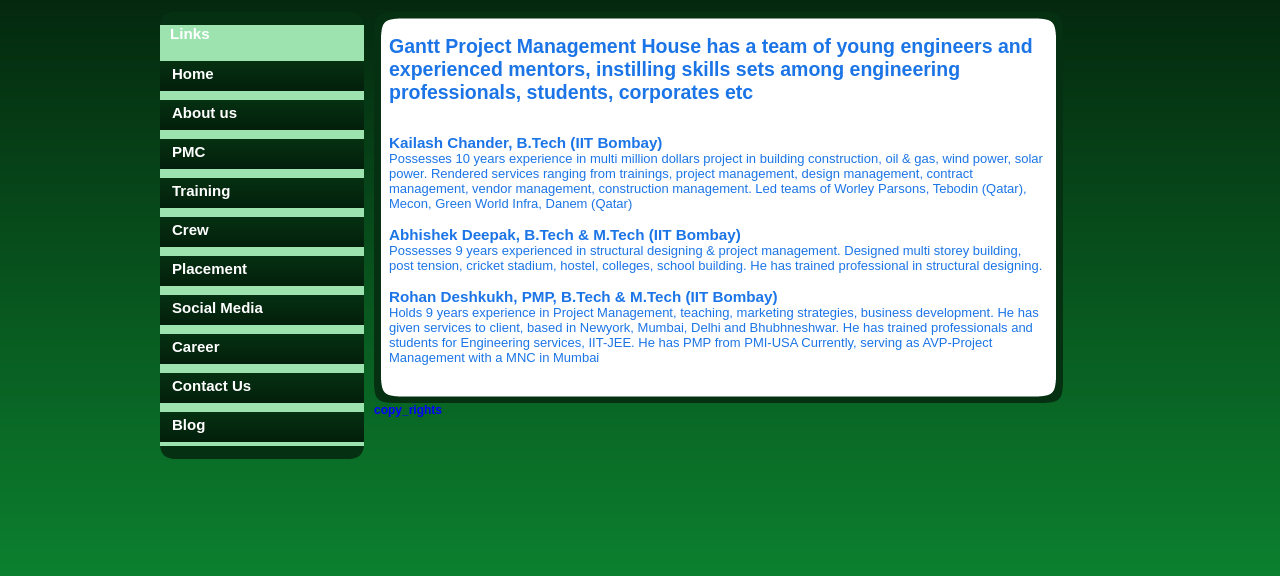
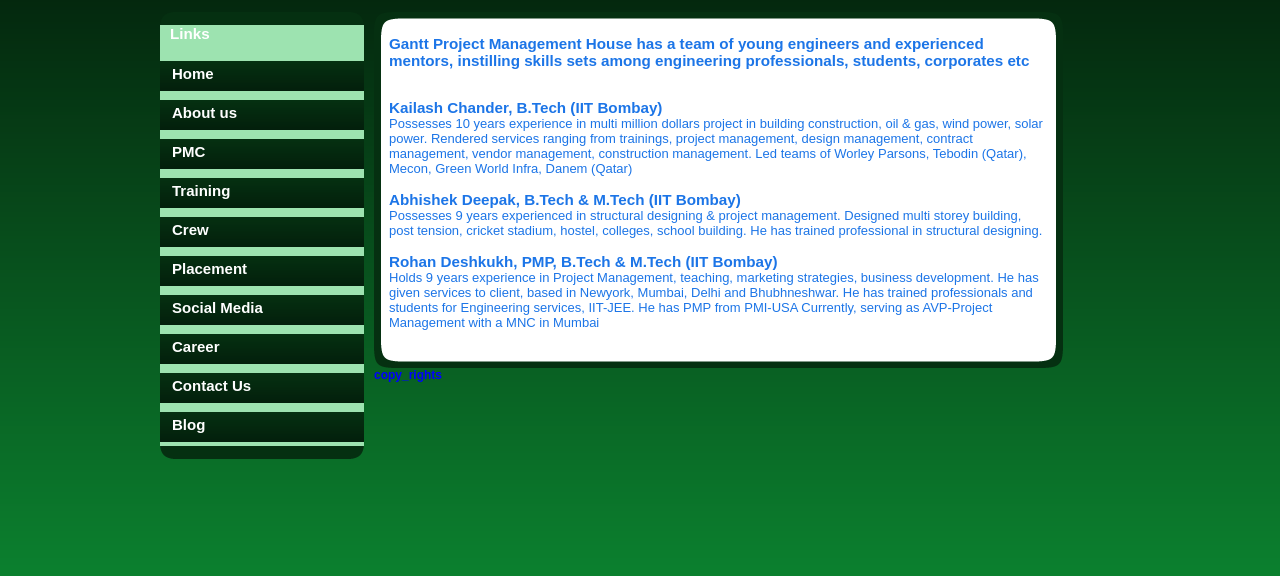
Before and after one commit to tarachandverma/ganttpmh-com, a plain HTML site: page crew.html in a window 1280 px wide. Shown: the part 142-718 px from the top of the page. Drawn offline with Linux system fonts and the light colour scheme; files whose address does not match are found by name.

Commit message:
Update crew.html

```diff
--- a/crew.html
+++ b/crew.html
@@ -61,7 +61,7 @@
 
         <div id="content_top"></div>
         <div id="content_main">
-        	<h2>Gantt Project Management House has a team of young engineers and experienced mentors, instilling skills sets among engineering professionals, students, corporates etc</h2>
+        	<h3>Gantt Project Management House has a team of young engineers and experienced mentors, instilling skills sets among engineering professionals, students, corporates etc</h3>
         	<p>&nbsp;</p>
            	<p>&nbsp;</p>
        	  <h3>Kailash Chander, B.Tech (IIT Bombay)</h3>
```
